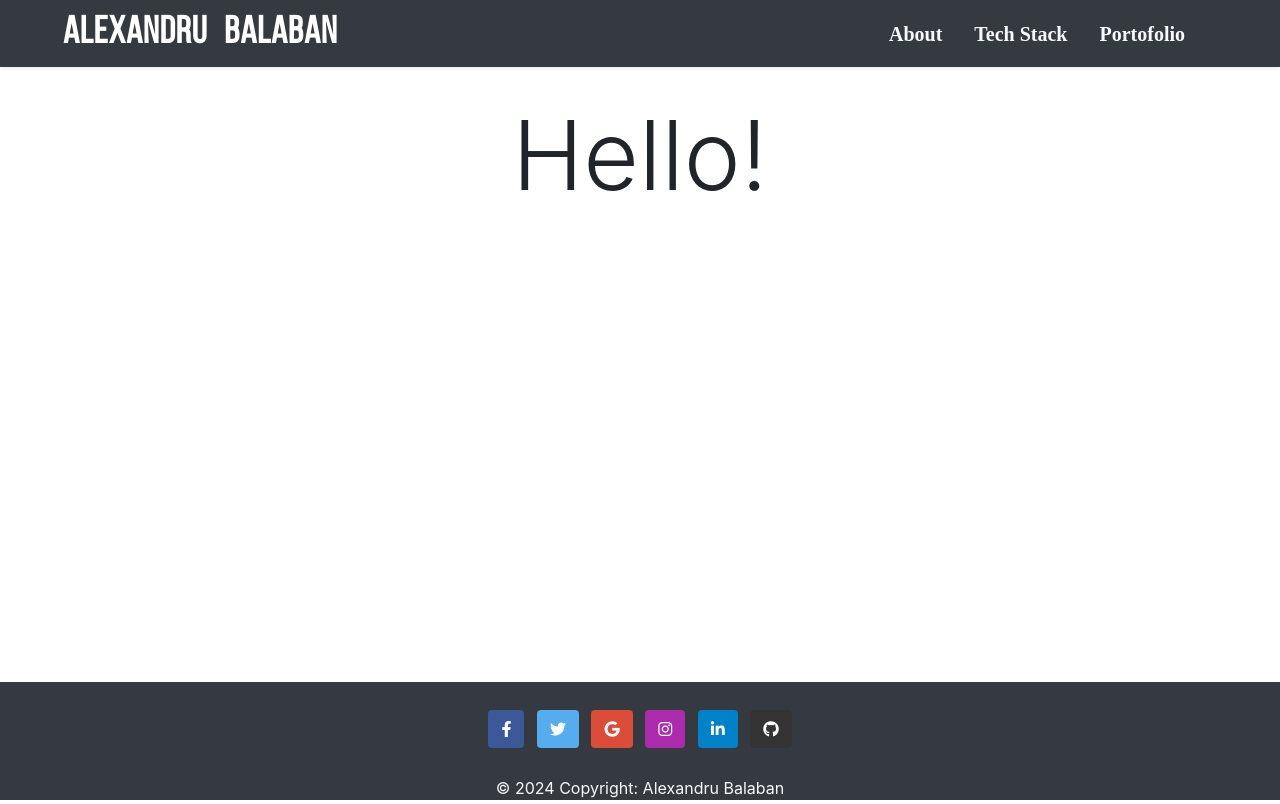
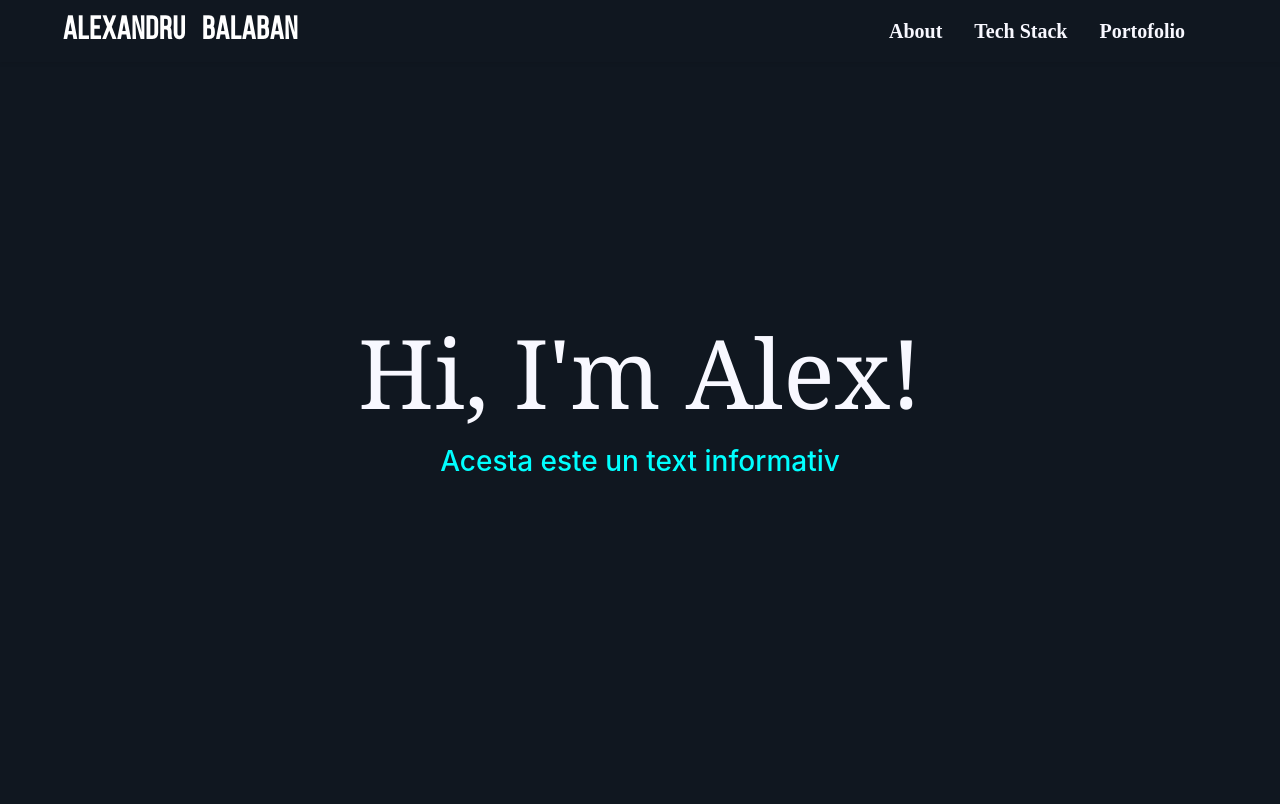
Before and after one commit to AlexandruBlbn/AlexandruBlbnV2, a plain HTML site: page index.html in a window 1280 px wide. Shown: the top 804 px of the page. Drawn offline with nearby package versions, Linux system fonts and the light colour scheme.

Commit message:
Add files via upload

```diff
--- a/Layout.css
+++ b/Layout.css
@@ -4,14 +4,20 @@
 }
 
 body{
-    background-color: #f8f9fa;
+    background-color: #101720;
 }
 
 #Navigatie{
-background-color: #343a40;
+
 -webkit-animation: slide-in-top 0.5s cubic-bezier(0.250, 0.460, 0.450, 0.940) both;
 	        animation: slide-in-top 0.5s cubic-bezier(0.250, 0.460, 0.450, 0.940) both;
 }
+
+#Navigatie.scrolled {
+    background-color: #343a40 !important;
+    transition: background-color 200ms linear;
+
+  }
 
 #NavbarItem{
     color: #F8F8FF;
@@ -27,7 +33,7 @@ background-color: #343a40;
 }
 
 #NavbarBrand{
-    font-size: 38px;
+    font-size: 32px;
     font-family: Babas;
     font-weight: bold;
     word-spacing: 10px;
@@ -46,3 +52,25 @@ footer{
 .spacer {
     height: 50px;
 }
+
+#Welcoming{
+    -webkit-animation: slide-in-top 0.5s cubic-bezier(0.250, 0.460, 0.450, 0.940) 1.2s both;
+	        animation: slide-in-top 0.5s cubic-bezier(0.250, 0.460, 0.450, 0.940) 1.2s both;
+            font-family:sans-serif;
+}
+
+
+#titluSectiune{
+    color: #F8F8FF;
+    font-weight: 400;
+    font-family:Georgia, 'Times New Roman', Times, serif;
+}
+
+#contentSectiune{
+    color: aqua;
+    font-weight: 500;
+}
+
+section{
+    overflow-x: hidden;
+}
--- a/animatii.css
+++ b/animatii.css
@@ -89,3 +89,46 @@
       opacity: 1;
     }
   }
+
+  section .animate {
+    opacity: 0;
+    filter: blur(5px);
+    transition: 1s;
+
+  }
+
+  section.show-animate .animate {
+    opacity: 1;
+    filter: blur(0);
+    transition: 1s;
+
+  }
+
+  #sec1{
+    -webkit-animation: slide-in-top 1s cubic-bezier(0.250, 0.460, 0.450, 0.940)  both;
+    animation: slide-in-top 1s cubic-bezier(0.250, 0.460, 0.450, 0.940)  both;
+  }
+
+  #sec1 .animate{
+    transform: 0.5s translateX(-100%);
+  }
+
+  #sec1.show-animate .animate {
+    transform: translateX(0);
+  }
+
+  #sec2 .animate{
+    transform: translateX(100%);
+  }
+
+  #sec2.show-animate .animate {
+    transform: translateX(0);
+  }
+
+  #sec3 .animate{
+    transform: scale(.5);
+  }
+
+  #sec3.show-animate .animate {
+    transform: scale(1);
+  }
--- a/index.html
+++ b/index.html
@@ -10,7 +10,8 @@
     <link rel="stylesheet" href="https://cdnjs.cloudflare.com/ajax/libs/bootstrap-icons/1.10.5/font/bootstrap-icons.min.css">
     <link rel="stylesheet" href="https://cdnjs.cloudflare.com/ajax/libs/font-awesome/6.0.0-beta3/css/all.min.css">
 </head>
-<body>
+
+<body style="background-color: #101720;">
     <!-- Header -->
     <header class="">
         <div class="container-fluid shadow-sm fixed-top " id="Navigatie">
@@ -21,9 +22,6 @@
             </button>
             <div class="collapse navbar-collapse" id="navbarNav">
                 <ul class="navbar-nav ml-auto m-2">
-                    <!-- <li class="nav-item active">
-                        <a class="nav-link" href="#">Home <span class="sr-only">(current)</span></a>
-                    </li> -->
                     <li class="nav-item">
                         <a class="nav-link pr-4" id="NavbarItem" href="#">About </a>
                     </li>
@@ -41,24 +39,33 @@
 
 
 
-<div class="container-fluid">
-  <div class="spacer"></div>
-    <div class="mt-5 ">
-        <p class="display-1 m text-center ">Hello!</p>
-
-
-
-
-    </div>
-
-</div>
+    <!-- About -->
+    <section id="sec1" class="show-animate">
+      <div  class="d-flex flex-column align-items-center justify-content-center" style="height: 100vh;">
+          <p class="display-1 animate" id="titluSectiune">Hi, I'm Alex!</p>
+          <h3 class="text-center animate" id="contentSectiune">Acesta este un text informativ</h3>
+      </div>
+  </section>
+      <!-- Tech Stack -->
+      <section id="sec2" class="show-animate">
+      <div  class="d-flex flex-column align-items-center justify-content-center" style="height: 100vh;">
+          <p class="display-1 animate" id="titluSectiune">My tech stack</p>
+          <h3 class="text-center animate" id="contentSectiune">Acesta este un text informativ</h3>
+      </div>
+  </section>
+        <!-- Projects/portofolio  -->
+        <section id="sec3" class="show-animate">
+      <div  class="d-flex flex-column align-items-center justify-content-center" style="height: 100vh;">
+          <p class="display-1 animate" id="titluSectiune">Projects</p>
+          <h3 class="text-center animate" id="contentSectiune">Acesta este un text informativ</h3>
+      </div>
+  </section>
 
 
 
 
 
-
-    <footer class="bg-body-tertiary text-center fixed-bottom ">
+    <footer class="bg-body-tertiary text-center  ">
         <!-- Grid container -->
         <div class="container p-4 pb-0">
           <!-- Section: Social media -->
@@ -130,6 +137,6 @@
     <script src="https://code.jquery.com/jquery-3.5.1.slim.min.js"></script>
     <script src="https://cdn.jsdelivr.net/npm/@popperjs/core@2.5.4/dist/umd/popper.min.js"></script>
     <script src="https://maxcdn.bootstrapcdn.com/bootstrap/4.5.2/js/bootstrap.min.js"></script>
-
+    <script src="javascript.js"></script>
 </body>
 </html>
--- a/javascript.js
+++ b/javascript.js
@@ -0,0 +1,23 @@
+$(function () {
+    $(document).scroll(function () {
+      var $nav = $("#Navigatie");
+      $nav.toggleClass('scrolled', $(this).scrollTop() > $nav.height());
+    });
+  });
+
+
+  let sectiuni = document.querySelectorAll('section');
+window.onscroll = () => {
+    sectiuni.forEach(sec => {
+        let top = window.scrollY;
+        let offset = sec.offsetTop - 50;
+        let height = sec.offsetHeight;
+
+        if (top >= offset && top < offset + height) {
+            sec.classList.add('show-animate');
+        }
+        else{
+                sec.classList.remove('show-animate')
+        }
+    })
+}
```
Also changed, not shown: body.html (added, +43 -0 lines).
